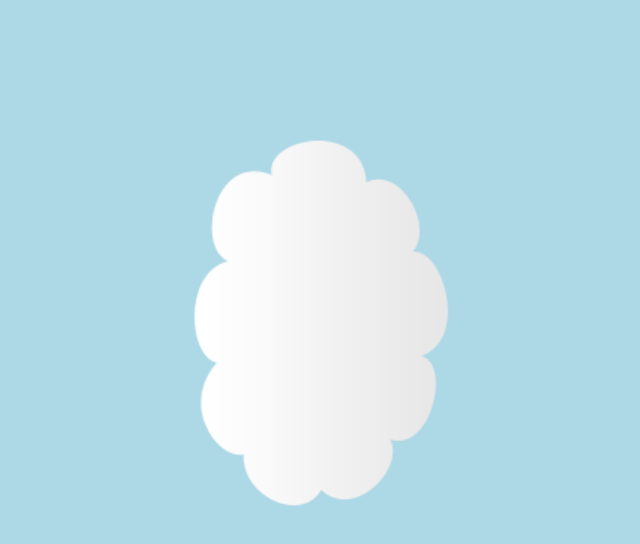
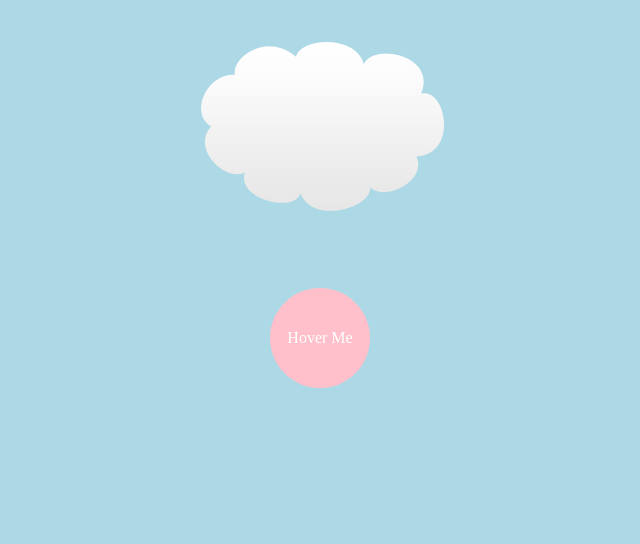
Before and after one commit to WeerayoothM/css-animations-playlist, a plain HTML site: page index.html in a window 1280 px wide. Shown: the whole page, without its empty margins (320-960 px from the left). Drawn offline with Linux system fonts and the light colour scheme.

Commit message:
[Added] Transitions

```diff
--- a/index.html
+++ b/index.html
@@ -6,5 +6,6 @@
 <body>
   <div class="wrapper">
     <img src="mario-examples/img/cloud.png" alt="cloud" />
+    <div class="circle">Hover Me</div>
   </div>
 </body>
--- a/style.css
+++ b/style.css
@@ -13,6 +13,23 @@ img {
   /* transform: translate(200px,200px); */
   /* transform: scale(2, 0.5); */
   /* transform: rotate(90deg); clockwisedeg */
-  transform: rotate(-90deg) translateY(200px); /* rotate axis before translate*/
-  transform: translateY(200px) rotate(-90deg) scale(1.5); /* translate before rotate axis*/
+  /* transform: rotate(-90deg) translateY(200px);  rotate axis before translate
+  transform: translateY(200px) rotate(-90deg) scale(1.5); translate before rotate axis*/
 }
+
+.circle {
+  margin: 60px auto;
+  width: 100px;
+  padding: 50px 0;
+  line-height: 0;
+  background: pink;
+  color: white;
+  border-radius: 50%;
+  cursor: pointer;
+  transition: background 1s, transform 0.3s 1s linear; /* [duration delay] */
+}
+
+.circle:hover {
+  background-color: tomato;
+  transform: rotate(360deg);
+}
```
